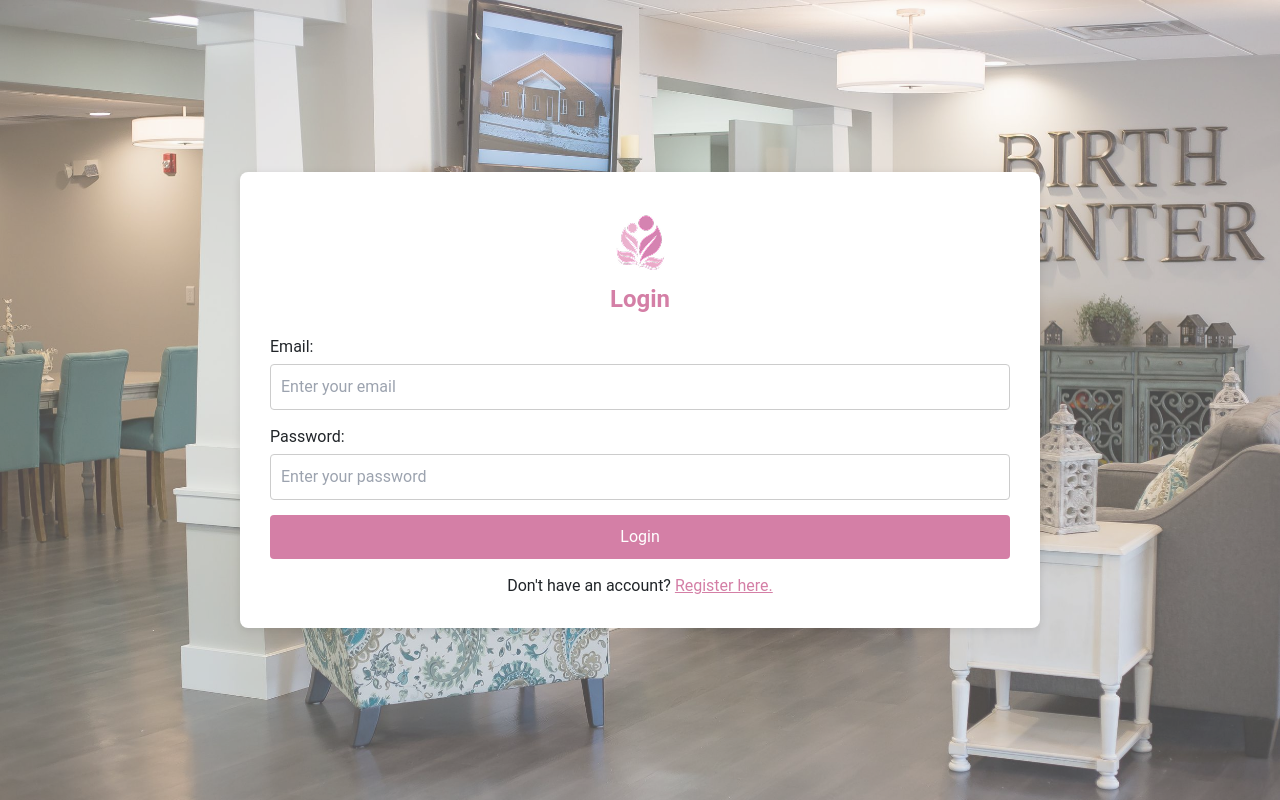
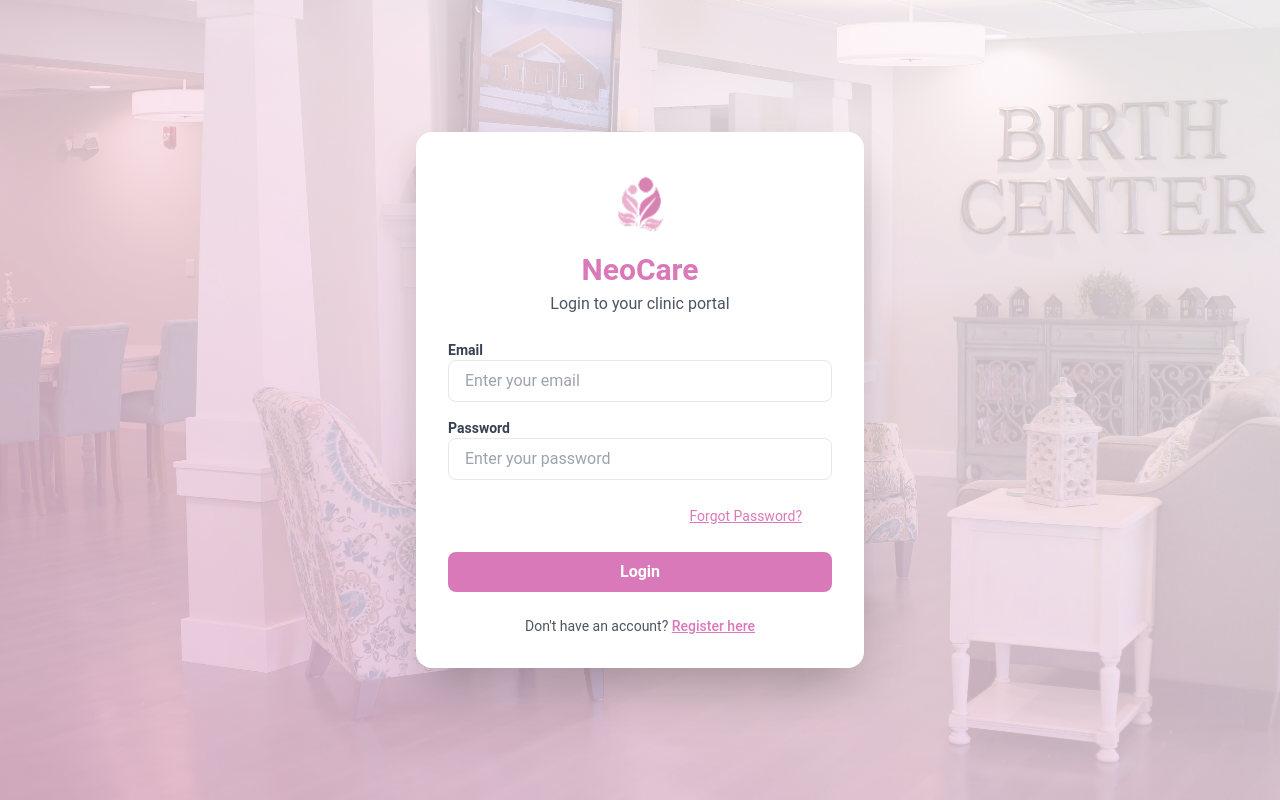
Before and after one commit to keanulaw/NeoCare-Clinic, a React (Create React App) app: page / in a window 1280 px wide. Built offline with nearby package versions, Linux system fonts and the light colour scheme.

Commit message:
Login & Register Changes

```diff
--- a/src/components/Login.js
+++ b/src/components/Login.js
@@ -1,17 +1,22 @@
 import React, { useState } from "react";
 import { useNavigate, Link } from "react-router-dom";
 import { auth } from "../firebase";
-import { signInWithEmailAndPassword } from "firebase/auth";
+import {
+  signInWithEmailAndPassword,
+  sendPasswordResetEmail,
+} from "firebase/auth";
 
 function Login() {
   const [email, setEmail] = useState("");
   const [password, setPassword] = useState("");
   const [error, setError] = useState(null);
+  const [resetMessage, setResetMessage] = useState(null);
   const navigate = useNavigate();
 
   const handleLogin = async (e) => {
     e.preventDefault();
     setError(null);
+    setResetMessage(null);
     try {
       await signInWithEmailAndPassword(auth, email, password);
       navigate("/portal/approvals");
@@ -20,48 +25,97 @@ function Login() {
     }
   };
 
+  const handleForgotPassword = async () => {
+    setError(null);
+    setResetMessage(null);
+    if (!email) {
+      setError("Please enter your email to reset your password.");
+      return;
+    }
+
+    try {
+      await sendPasswordResetEmail(auth, email);
+      setResetMessage("Password reset email sent! Check your inbox.");
+    } catch (err) {
+      setError(err.message);
+    }
+  };
+
   return (
-    <div className="h-screen relative flex justify-center items-center overflow-hidden">
-      <div className="auth-container">
-        <div className="flex justify-center">
-          <img src="/Logo.png" alt="NeoCare Logo" />
+    <div className="min-h-screen flex items-center justify-center bg-gradient-to-tr from-[#F2C2DE] to-white px-4">
+      <div className="bg-white shadow-2xl rounded-2xl p-8 w-full max-w-md relative z-10">
+        <div className="flex flex-col items-center">
+          <img src="/Logo.png" alt="NeoCare Logo" className="w-20 h-20 mb-2" />
+          <h2 className="text-3xl font-bold text-[#DA79B9] mb-1">NeoCare</h2>
+          <p className="text-gray-600 mb-6 text-center">
+            Login to your clinic portal
+          </p>
         </div>
-        <h2 className="text-2xl font-bold">Login</h2>
-        <form onSubmit={handleLogin}>
+
+        <form onSubmit={handleLogin} className="space-y-4">
           <div>
-            <label>Email:</label>
+            <label className="block text-sm font-semibold text-gray-700">
+              Email
+            </label>
             <input
               type="email"
               value={email}
               onChange={(e) => setEmail(e.target.value)}
               placeholder="Enter your email"
               required
+              className="w-full px-4 py-2 border rounded-lg focus:outline-none focus:ring-2 focus:ring-[#DA79B9]"
             />
           </div>
           <div>
-            <label>Password:</label>
+            <label className="block text-sm font-semibold text-gray-700">
+              Password
+            </label>
             <input
               type="password"
               value={password}
               onChange={(e) => setPassword(e.target.value)}
               placeholder="Enter your password"
               required
+              className="w-full px-4 py-2 border rounded-lg focus:outline-none focus:ring-2 focus:ring-[#DA79B9]"
             />
           </div>
-          {error && <p style={{ color: "red" }}>{error}</p>}
-          <button type="submit">Login</button>
+
+          <div className="text-right">
+            <button
+              type="button"
+              onClick={handleForgotPassword}
+              className="text-sm text-[#DA79B9] underline hover:text-[#c760a3] cursor-pointer"
+            >
+              Forgot Password?
+            </button>
+          </div>
+
+          {error && <p className="text-red-600 text-sm">{error}</p>}
+          {resetMessage && (
+            <p className="text-green-600 text-sm">{resetMessage}</p>
+          )}
+
+          <button
+            type="submit"
+            className="w-full bg-[#DA79B9] hover:bg-[#c760a3] text-white font-semibold py-2 rounded-lg transition duration-200"
+          >
+            Login
+          </button>
         </form>
-        <p>
+
+        <p className="mt-6 text-center text-sm text-gray-600">
           Don't have an account?{" "}
-          <Link to="/register" className="text-[#d47fa6] underline">
-            Register here.
+          <Link to="/register" className="text-[#DA79B9] underline font-medium">
+            Register here
           </Link>
         </p>
       </div>
+
+      {/* Background image (optional, faded) */}
       <img
         src="/center.jpg"
         alt="Background"
-        className="absolute top-0 left-0 -z-10 opacity-70"
+        className="absolute top-0 left-0 w-full h-full object-cover opacity-20 z-0"
       />
     </div>
   );
--- a/src/components/Register.js
+++ b/src/components/Register.js
@@ -2,7 +2,7 @@ import React, { useState, useCallback } from "react";
 import { useNavigate, Link } from "react-router-dom";
 import { auth, db } from "../firebase";
 import { createUserWithEmailAndPassword, updateProfile } from "firebase/auth";
-import { doc, setDoc } from "firebase/firestore";
+import { doc, setDoc, serverTimestamp } from "firebase/firestore";
 import {
   GoogleMap,
   Marker,
@@ -10,88 +10,131 @@ import {
   Autocomplete,
 } from "@react-google-maps/api";
 
-const customMapStyles = [
-  /* same as before */
-];
-const mapContainerStyle = { height: "400px", width: "100%" };
+const customMapStyles = []; // Optional: Insert custom styles here
+const mapContainerStyle = { height: "300px", width: "100%" };
 const defaultCenter = { lat: 10.3157, lng: 123.8854 };
 
-function Register() {
-  const [clinicName, setClinicName] = useState("");
+export default function Register() {
+  const [birthCenterName, setBirthCenterName] = useState("");
   const [email, setEmail] = useState("");
   const [password, setPassword] = useState("");
   const [confirmPassword, setConfirmPassword] = useState("");
-  const [location, setLocation] = useState({ ...defaultCenter, address: "" });
-  const [error, setError] = useState(null);
+  const [birthCenterAddress, setBirthCenterAddress] = useState("");
+  const [location, setLocation] = useState(defaultCenter);
+  const [error, setError] = useState("");
   const [loading, setLoading] = useState(false);
   const [autocomplete, setAutocomplete] = useState(null);
   const navigate = useNavigate();
 
   const { isLoaded } = useLoadScript({
-    googleMapsApiKey: "YOUR_GOOGLE_MAPS_API_KEY",
+    googleMapsApiKey: "AIzaSyBcJDGxtpPyKTJaH8VsPdWq3RkohUNkfd4",
     libraries: ["places"],
   });
 
-  const handleMapClick = useCallback((event) => {
-    setLocation((prev) => ({
-      ...prev,
-      lat: event.latLng.lat(),
-      lng: event.latLng.lng(),
-    }));
+  const geocodeLatLng = useCallback((latLng) => {
+    if (!window.google?.maps) return;
+    const geocoder = new window.google.maps.Geocoder();
+    const service = new window.google.maps.places.PlacesService(
+      document.createElement("div")
+    );
+
+    geocoder.geocode({ location: latLng }, (results, status) => {
+      if (status !== "OK" || !results[0]) {
+        console.warn("Geocoder failed:", status);
+        return;
+      }
+      const formattedAddress = results[0].formatted_address;
+
+      service.nearbySearch(
+        { location: latLng, radius: 500, type: "hospital" },
+        (placesResults, placesStatus) => {
+          const name =
+            placesStatus === window.google.maps.places.PlacesServiceStatus.OK &&
+            placesResults.length > 0
+              ? placesResults[0].name
+              : formattedAddress;
+
+          setBirthCenterName(name);
+          setBirthCenterAddress(formattedAddress);
+        }
+      );
+    });
   }, []);
 
-  const onLoad = (autocompleteInstance) => {
-    setAutocomplete(autocompleteInstance);
-  };
+  const handleMapClick = useCallback(
+    (e) => {
+      const newLoc = { lat: e.latLng.lat(), lng: e.latLng.lng() };
+      setLocation(newLoc);
+      geocodeLatLng(newLoc);
+    },
+    [geocodeLatLng]
+  );
+
+  const onLoad = (auto) => setAutocomplete(auto);
 
   const onPlaceChanged = () => {
-    if (autocomplete !== null) {
+    if (!autocomplete) return;
     const place = autocomplete.getPlace();
-      if (place?.geometry) {
-        setLocation({
+    if (!place.geometry || !place.formatted_address) {
+      return alert("Please select a place from the dropdown.");
+    }
+    const newLoc = {
       lat: place.geometry.location.lat(),
       lng: place.geometry.location.lng(),
-          address: place.formatted_address || "",
-        });
-      }
-    }
+    };
+    setLocation(newLoc);
+    setBirthCenterAddress(place.formatted_address);
+    setBirthCenterName(place.name || place.formatted_address);
   };
 
   const handleRegister = async (e) => {
     e.preventDefault();
-    setError(null);
+    setError("");
 
-    if (!clinicName || !email || !password || !confirmPassword) {
-      setError("Please fill in all required fields.");
-      return;
+    if (!birthCenterName || !email || !password || !confirmPassword) {
+      return setError("Please fill in all fields.");
     }
     if (password !== confirmPassword) {
-      setError("Passwords do not match.");
-      return;
+      return setError("Passwords do not match.");
     }
     if (password.length < 6) {
-      setError("Password must be at least 6 characters long.");
-      return;
+      return setError("Password must be at least 6 characters.");
+    }
+    if (!birthCenterAddress) {
+      return setError(
+        "Please pick your birth center on the map or via search."
+      );
     }
 
     setLoading(true);
     try {
-      const userCredential = await createUserWithEmailAndPassword(
+      const { user } = await createUserWithEmailAndPassword(
         auth,
         email,
         password
       );
-      await updateProfile(userCredential.user, { displayName: clinicName });
+      await updateProfile(user, { displayName: birthCenterName });
 
-      await setDoc(doc(db, "users", userCredential.user.uid), {
+      await setDoc(doc(db, "users", user.uid), {
+        role: "clinic",
         email,
-        clinicName,
-        location,
-        role: "clinic",
+        birthCenterName,
+        birthCenterAddress,
+        birthCenterLocation: location,
+        createdAt: serverTimestamp(),
+      });
+
+      await setDoc(doc(db, "clinics", user.uid), {
+        birthCenterName,
+        email,
+        birthCenterAddress,
+        birthCenterLocation: location,
+        createdAt: serverTimestamp(),
       });
 
       navigate("/portal");
     } catch (err) {
+      console.error(err);
       setError(err.message);
     } finally {
       setLoading(false);
@@ -99,68 +142,38 @@ function Register() {
   };
 
   return (
-    <div className="auth-container">
-      <h2 className="text-2xl font-bold">Register Your Clinic</h2>
-      <form onSubmit={handleRegister} className="form">
-        {/* Clinic Name */}
-        <div className="form-group">
-          <label htmlFor="clinicName">Clinic Name:</label>
-          <input
-            id="clinicName"
-            type="text"
-            value={clinicName}
-            onChange={(e) => setClinicName(e.target.value)}
-            placeholder="Enter your clinic name"
-            required
+    <div className="min-h-screen bg-gradient-to-br from-[#F2C2DE] to-white flex items-center justify-center px-4">
+      <div className="w-full max-w-2xl bg-white rounded-2xl shadow-lg p-8 z-10">
+        <div className="text-center mb-6">
+          <img
+            src="/Logo.png"
+            alt="NeoCare Logo"
+            className="mx-auto w-20 mb-2"
           />
+          <h2 className="text-3xl font-bold text-[#DA79B9]">
+            Register Your Birth Center
+          </h2>
+          <p className="text-gray-600 mt-1">
+            Join NeoCare and support parents throughout their journey.
+          </p>
         </div>
 
-        {/* Email & Password */}
-        <div className="form-group">
-          <label htmlFor="email">Email:</label>
-          <input
-            id="email"
-            type="email"
-            value={email}
-            onChange={(e) => setEmail(e.target.value)}
-            placeholder="Enter your email"
-            required
-          />
-        </div>
-        <div className="form-group">
-          <label htmlFor="password">Password:</label>
-          <input
-            id="password"
-            type="password"
-            value={password}
-            onChange={(e) => setPassword(e.target.value)}
-            placeholder="Enter your password"
-            required
-          />
-        </div>
-        <div className="form-group">
-          <label htmlFor="confirmPassword">Confirm Password:</label>
-          <input
-            id="confirmPassword"
-            type="password"
-            value={confirmPassword}
-            onChange={(e) => setConfirmPassword(e.target.value)}
-            placeholder="Re-enter your password"
-            required
-          />
-        </div>
-
-        {/* Location */}
-        <div className="form-group">
-          <label>Clinic Location:</label>
-          <p>Select your clinic's location on the map or search for it:</p>
+        <form onSubmit={handleRegister} className="space-y-4">
+          {/* Autocomplete + Map */}
+          <div>
+            <label className="block text-sm font-semibold text-gray-700 mb-1">
+              Birth Center Location
+            </label>
+            <p className="text-xs text-gray-500 mb-2">
+              Search or click on the map to set your location
+            </p>
             {isLoaded ? (
               <>
                 <Autocomplete onLoad={onLoad} onPlaceChanged={onPlaceChanged}>
                   <input
                     type="text"
-                  placeholder="Search for clinic location"
-                  className="w-full p-2 border border-gray-300 rounded-md"
+                    placeholder="Search location"
+                    className="w-full px-4 py-2 mb-2 border rounded-lg"
                   />
                 </Autocomplete>
                 <GoogleMap
@@ -176,29 +189,88 @@ function Register() {
                 >
                   <Marker
                     position={location}
-                  draggable={true}
+                    draggable
                     onDragEnd={handleMapClick}
                   />
                 </GoogleMap>
               </>
             ) : (
-            <p>Loading map...</p>
+              <p>Loading map…</p>
+            )}
+            {birthCenterName && (
+              <p className="mt-2 text-sm text-gray-600">
+                Selected center: <em>{birthCenterName}</em>
+              </p>
+            )}
+            {birthCenterAddress && (
+              <p className="text-sm text-gray-500">
+                Address: <em>{birthCenterAddress}</em>
+              </p>
             )}
           </div>
 
-        {error && <p className="error-message">{error}</p>}
-        <button type="submit" disabled={loading}>
+          {/* Email */}
+          <div>
+            <label className="block text-sm font-semibold text-gray-700">
+              Email
+            </label>
+            <input
+              type="email"
+              value={email}
+              onChange={(e) => setEmail(e.target.value)}
+              placeholder="Enter your email here"
+              required
+              className="w-full px-4 py-2 border rounded-lg focus:ring-2 focus:ring-[#DA79B9] outline-none"
+            />
+          </div>
+
+          {/* Passwords */}
+          <div className="grid grid-cols-1 md:grid-cols-2 gap-4">
+            <div>
+              <label className="block text-sm font-semibold text-gray-700">
+                Password
+              </label>
+              <input
+                type="password"
+                value={password}
+                onChange={(e) => setPassword(e.target.value)}
+                placeholder="••••••••"
+                required
+                className="w-full px-4 py-2 border rounded-lg focus:ring-2 focus:ring-[#DA79B9] outline-none"
+              />
+            </div>
+            <div>
+              <label className="block text-sm font-semibold text-gray-700">
+                Confirm Password
+              </label>
+              <input
+                type="password"
+                value={confirmPassword}
+                onChange={(e) => setConfirmPassword(e.target.value)}
+                placeholder="••••••••"
+                required
+                className="w-full px-4 py-2 border rounded-lg focus:ring-2 focus:ring-[#DA79B9] outline-none"
+              />
+            </div>
+          </div>
+
+          {error && <p className="text-sm text-red-600">{error}</p>}
+          <button
+            type="submit"
+            disabled={loading}
+            className="w-full py-2 bg-[#DA79B9] hover:bg-[#c760a3] text-white font-semibold rounded-lg transition duration-200"
+          >
             {loading ? "Registering..." : "Register"}
           </button>
         </form>
-      <p>
+
+        <p className="mt-4 text-center text-sm text-gray-600">
           Already have an account?{" "}
-        <Link to="/login" className="text-[#d47fa6] underline">
+          <Link to="/login" className="text-[#DA79B9] underline font-medium">
             Login here
           </Link>
         </p>
       </div>
+    </div>
   );
 }
-
-export default Register;
```
Lines whose indentation alone changed are shown as unchanged.
